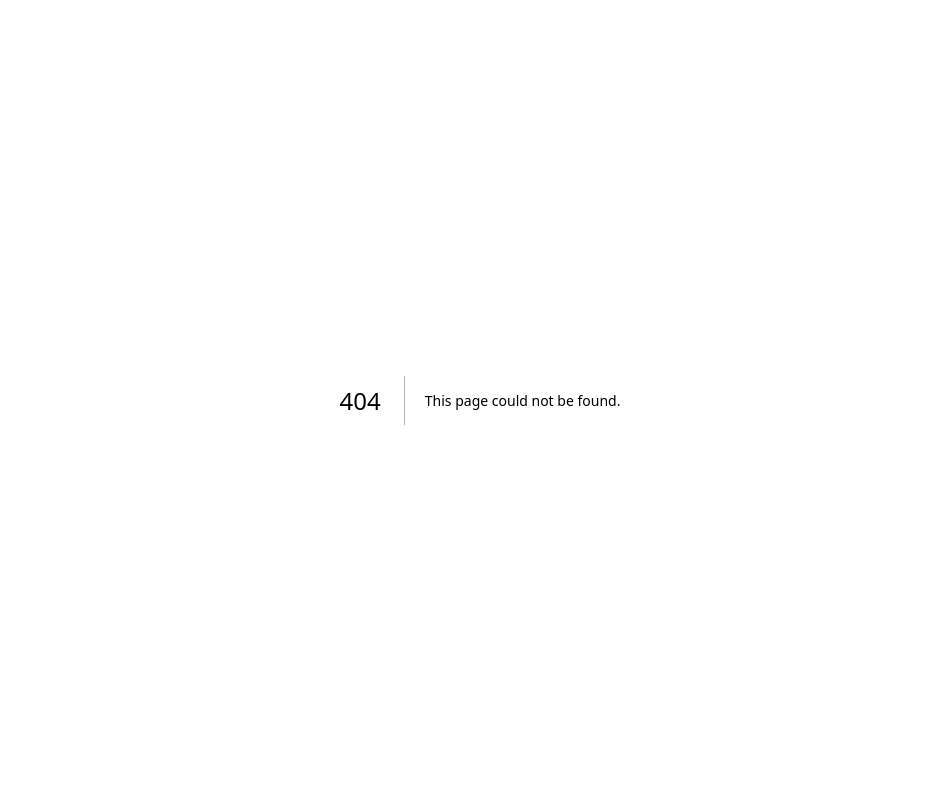
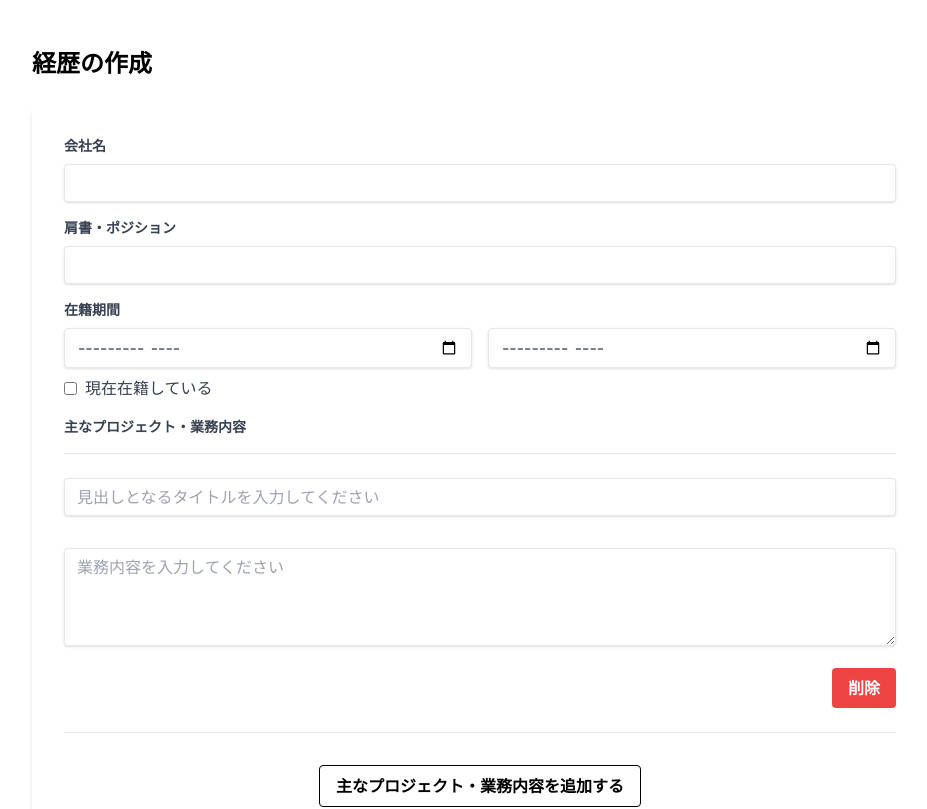
Before and after one commit to hayaoki-engineer/next-resume-form, a Next.js app: page /register in a window 1280 px wide. Before the commit this address had no page. Shown: the top 809 px of the page, without its empty margins (160-1087 px from the left). Built offline with nearby package versions, Linux system fonts and the light colour scheme; no server answers.

Commit message:
ルーティング設計

```diff
--- /dev/null
+++ b/app/careers/page.tsx
@@ -0,0 +1,13 @@
+import CareerForm from "@/components/CareerForm";
+import CareerList from "@/components/CareerList";
+import React from "react";
+
+const CareersPage = () => {
+  return (
+    <div>
+      <CareerList />
+    </div>
+  );
+};
+
+export default CareersPage;
--- /dev/null
+++ b/app/register/page.tsx
@@ -0,0 +1,12 @@
+import CareerForm from "@/components/CareerForm";
+import React from "react";
+
+const RegisterPage = () => {
+  return (
+    <div>
+      <CareerForm />
+    </div>
+  )
+}
+
+export default RegisterPage;
```
